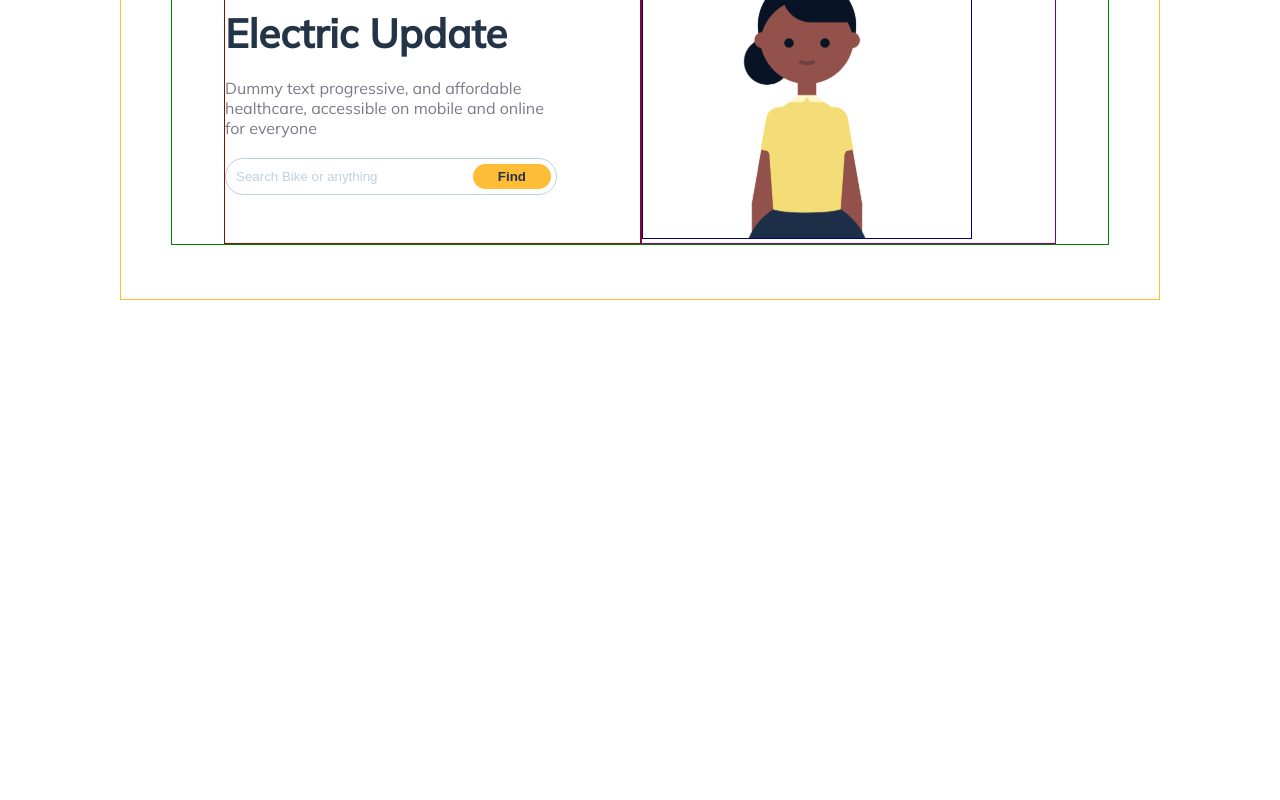
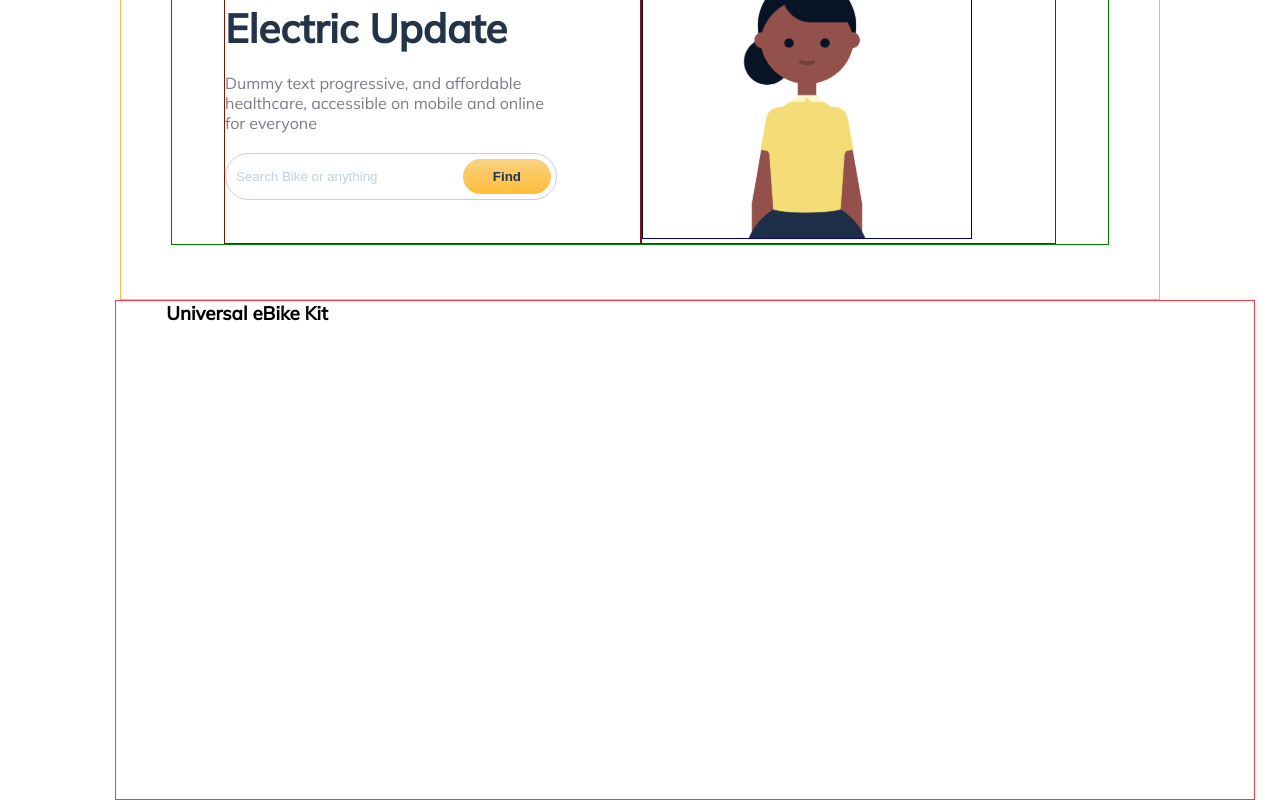
Before and after one commit to Unique-coder/ebike, a React (Create React App) app: page / in a window 1280 px wide. Shown: the part 200-1000 px from the top of the page. Before the commit the page ends 800 px from the top, so only its background shows below. Built offline with nearby package versions, Linux system fonts and the light colour scheme.

Commit message:
working on bike section

```diff
--- a/src/App.js
+++ b/src/App.js
@@ -1,3 +1,4 @@
+import EbikeSection from "./components/EbikeSection";
 import HeroSection from "./components/HeroSection";
 import Navbar from "./components/Navbar";
 
@@ -8,6 +9,9 @@ const App = () => {
         <Navbar />
         <HeroSection />
       </div>
+      <div className="bike-contain">
+        <EbikeSection />
+      </div>
     </div>
   );
 };
--- /dev/null
+++ b/src/components/EbikeSection.jsx
@@ -0,0 +1,14 @@
+import "./EbikeSection.css";
+
+const EbikeSection = () => {
+  return (
+    <div className="bike-kit">
+      <div>
+        <h3>Universal eBike Kit</h3>
+        <div className="img-container">{/* <img src={} alt="" /> */}</div>
+      </div>
+    </div>
+  );
+};
+
+export default EbikeSection;
--- a/src/components/HeroSection.css
+++ b/src/components/HeroSection.css
@@ -28,7 +28,7 @@
 
 .input-container {
   border: 1px solid #c2cfe0;
-  border-radius: 20px;
+  border-radius: 100px;
   display: inline-block;
   width: 80%;
   padding: 5px 5px 5px 10px;
--- a/src/index.css
+++ b/src/index.css
@@ -38,15 +38,26 @@ a {
   border: 1px solid #ffbd37;
   padding: 0px 50px;
 }
+.bike-contain {
+  max-width: 1140px;
+  min-height: 500px;
+  margin-left: 9%;
+  border: 1px solid #ff3748;
+  padding: 0px 50px;
+}
 
 .btn {
-  background-color: var(--primary);
+  background-image: linear-gradient(
+    180deg,
+    rgba(255, 189, 55, 0.58) 0%,
+    #ffbd37 100%
+  );
   color: var(--text-bold);
   border: none;
-  padding: 5px 25px;
+  padding: 10px 30px;
   /* border-top-right-radius: 10px;
   border-bottom-right-radius: 10px; */
-  border-radius: 15px;
+  border-radius: 100px;
   margin: 0;
   font-weight: bold;
 }
```
Also changed, not shown: src/components/EbikeSection.css (added).
